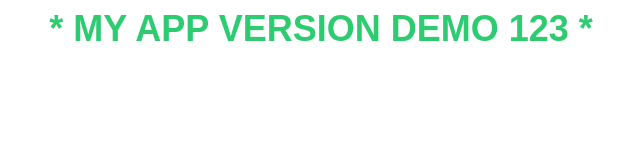
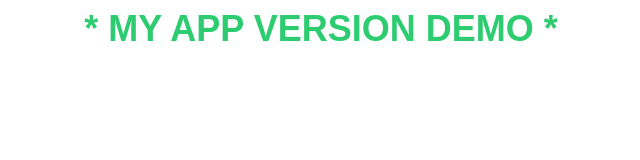
Before and after one commit to cecbrclass/argodemo, a plain HTML site: page app/index.html in a window 1280 px wide. Shown: the whole page, without its empty margins (319-959 px from the left). Drawn offline with Linux system fonts and the light colour scheme.

Commit message:
Teste
Teste

```diff
--- a/app/index.html
+++ b/app/index.html
@@ -1 +1 @@
-<p style="text-align:center"><span style="color:#2ecc71"><span style="font-size:36px"><span style="font-family:Arial,Helvetica,sans-serif"><strong><span style="background-color:#ffffff">* MY APP VERSION DEMO 123 *</span></strong></span></span></span></p>
+<p style="text-align:center"><span style="color:#2ecc71"><span style="font-size:36px"><span style="font-family:Arial,Helvetica,sans-serif"><strong><span style="background-color:#ffffff">* MY APP VERSION DEMO  *</span></strong></span></span></span></p>
```
